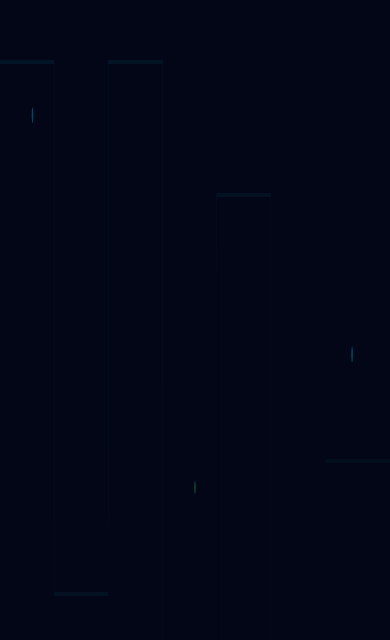
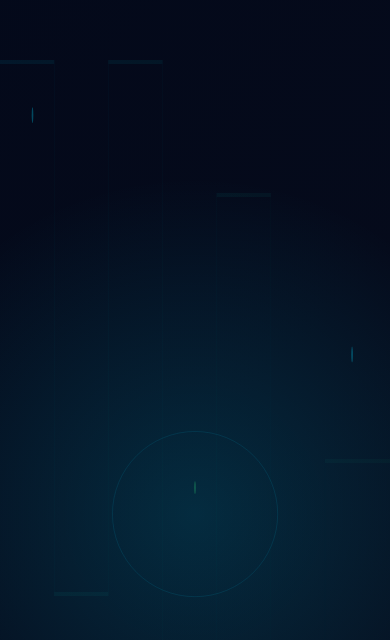
Before and after one commit to NIYHIYASREE/sparkonix, a React (Vite) app in the folder template1/: page / in a window 390 px wide. Shown: the part 204-844 px from the top of the page. Built offline with nearby package versions, Linux system fonts and the light colour scheme.

Commit message:
Improve mobile navigation and touch interactions

```diff
--- a/template1/src/components/common/CircuitBackground.jsx
+++ b/template1/src/components/common/CircuitBackground.jsx
@@ -1,7 +1,40 @@
+import { useState } from 'react'
+
 function CircuitBackground() {
+  const [pointer, setPointer] = useState({ x: 50, y: 30 })
+  const [ripples, setRipples] = useState([])
+
+  function handlePointerMove(event) {
+    const bounds = event.currentTarget.getBoundingClientRect()
+    setPointer({
+      x: ((event.clientX - bounds.left) / bounds.width) * 100,
+      y: ((event.clientY - bounds.top) / bounds.height) * 100
+    })
+  }
+
+  function handlePointerDown(event) {
+    const bounds = event.currentTarget.getBoundingClientRect()
+    const ripple = {
+      id: `${Date.now()}-${Math.random()}`,
+      x: event.clientX - bounds.left,
+      y: event.clientY - bounds.top
+    }
+    setRipples((current) => [...current.slice(-3), ripple])
+  }
+
   return (
-    <div className="pointer-events-none absolute inset-0 opacity-30">
-      <svg className="h-full w-full" viewBox="0 0 1440 900" preserveAspectRatio="none" aria-hidden="true">
+    <div
+      className="touch-ripple-field absolute inset-0 z-0 overflow-hidden"
+      onPointerMove={handlePointerMove}
+      onPointerDown={handlePointerDown}
+      style={{ '--pointer-x': `${pointer.x}%`, '--pointer-y': `${pointer.y}%` }}
+      aria-hidden="true"
+    >
+      <div className="touch-ripple-glow" />
+      {ripples.map((ripple) => (
+        <span key={ripple.id} className="touch-ripple" style={{ left: ripple.x, top: ripple.y }} />
+      ))}
+      <svg className="h-full w-full opacity-30" viewBox="0 0 1440 900" preserveAspectRatio="none">
         <defs>
           <linearGradient id="trace" x1="0" y1="0" x2="1" y2="1">
             <stop offset="0%" stopColor="#00D9FF" stopOpacity="0.24" />
--- a/template1/src/components/layout/Navbar.jsx
+++ b/template1/src/components/layout/Navbar.jsx
@@ -1,6 +1,7 @@
 import { useEffect, useState } from 'react'
 import { Link, NavLink } from 'react-router-dom'
 import { motion } from 'framer-motion'
+import { Menu, X } from 'lucide-react'
 
 const navItems = [
   { label: 'Home', path: '/' },
@@ -13,12 +14,20 @@ const navItems = [
 
 function Navbar() {
   const [scrolled, setScrolled] = useState(false)
+  const [menuOpen, setMenuOpen] = useState(false)
 
   useEffect(() => {
     const onScroll = () => setScrolled(window.scrollY > 12)
     window.addEventListener('scroll', onScroll)
     return () => window.removeEventListener('scroll', onScroll)
   }, [])
+
+  useEffect(() => {
+    document.body.style.overflow = menuOpen ? 'hidden' : ''
+    return () => {
+      document.body.style.overflow = ''
+    }
+  }, [menuOpen])
 
   return (
     <motion.header
@@ -34,7 +43,8 @@ function Navbar() {
           <img src="/assets/college-logo.png" alt="Anna University Logo" className="h-10 w-auto" />
           <div className="flex flex-col">
             <span className="text-xs font-semibold text-cyan-300 uppercase tracking-[0.2em]">NEXTRON '26</span>
-            <span className="text-xs text-slate-400">அண்ணா பல்கலைக்கழகம்</span>
+            <span className="hidden text-xs text-slate-400 sm:block">University College of Engineering, Tindivanam</span>
+            <span className="text-xs text-slate-400 sm:hidden">UCE Tindivanam</span>
           </div>
         </Link>
         <nav className="hidden items-center gap-6 md:flex">
@@ -52,7 +62,39 @@ function Navbar() {
             </NavLink>
           ))}
         </nav>
+        <button
+          type="button"
+          aria-label={menuOpen ? 'Close navigation menu' : 'Open navigation menu'}
+          aria-expanded={menuOpen}
+          onClick={() => setMenuOpen((open) => !open)}
+          className="relative z-50 rounded-xl border border-slate-700/80 bg-slate-900/80 p-2 text-cyan-200 transition hover:border-cyan-300/60 md:hidden"
+        >
+          {menuOpen ? <X size={22} /> : <Menu size={22} />}
+        </button>
       </div>
+      {menuOpen && (
+        <motion.nav
+          initial={{ opacity: 0, height: 0 }}
+          animate={{ opacity: 1, height: 'auto' }}
+          exit={{ opacity: 0, height: 0 }}
+          className="border-t border-cyan-400/10 bg-slate-950/95 px-6 py-5 shadow-glow md:hidden"
+        >
+          <div className="mx-auto grid max-w-7xl gap-2">
+            {navItems.map((item) => (
+              <NavLink
+                key={item.path}
+                to={item.path}
+                onClick={() => setMenuOpen(false)}
+                className={({ isActive }) =>
+                  `rounded-xl px-4 py-3 text-sm transition ${isActive ? 'bg-cyan-400/10 text-cyan-200' : 'text-slate-300 hover:bg-slate-900 hover:text-cyan-200'}`
+                }
+              >
+                {item.label}
+              </NavLink>
+            ))}
+          </div>
+        </motion.nav>
+      )}
     </motion.header>
   )
 }
--- a/template1/src/index.css
+++ b/template1/src/index.css
@@ -73,3 +73,43 @@ select {
 ::selection {
   background: rgba(0, 217, 255, 0.24);
 }
+
+.touch-ripple-field {
+  background: radial-gradient(circle at var(--pointer-x) var(--pointer-y), rgba(0, 217, 255, 0.16), transparent 20%),
+    linear-gradient(135deg, rgba(8, 20, 38, 0.2), rgba(10, 15, 30, 0.88));
+  transition: background 180ms ease-out;
+}
+
+.touch-ripple-glow {
+  position: absolute;
+  left: var(--pointer-x);
+  top: var(--pointer-y);
+  width: 11rem;
+  height: 11rem;
+  border: 1px solid rgba(0, 217, 255, 0.26);
+  border-radius: 999px;
+  transform: translate(-50%, -50%);
+  animation: pointer-breathe 2.8s ease-in-out infinite;
+  pointer-events: none;
+}
+
+.touch-ripple {
+  position: absolute;
+  width: 1rem;
+  height: 1rem;
+  border: 1px solid rgba(57, 255, 136, 0.7);
+  border-radius: 999px;
+  transform: translate(-50%, -50%);
+  animation: water-ripple 1.6s cubic-bezier(0.1, 0.7, 0.3, 1) forwards;
+  pointer-events: none;
+}
+
+@keyframes water-ripple {
+  from { opacity: 0.75; width: 1rem; height: 1rem; box-shadow: 0 0 0 0 rgba(0, 217, 255, 0.32); }
+  to { opacity: 0; width: 26rem; height: 26rem; box-shadow: 0 0 0 2rem rgba(0, 217, 255, 0); }
+}
+
+@keyframes pointer-breathe {
+  0%, 100% { opacity: 0.35; transform: translate(-50%, -50%) scale(0.9); }
+  50% { opacity: 0.8; transform: translate(-50%, -50%) scale(1.08); }
+}
--- a/template1/src/pages/Home.jsx
+++ b/template1/src/pages/Home.jsx
@@ -12,7 +12,7 @@ function Home() {
   return (
     <section className="relative overflow-hidden px-6 pt-28 pb-20 lg:px-8">
       <CircuitBackground />
-      <div className="mx-auto max-w-7xl">
+      <div className="relative z-10 mx-auto max-w-7xl">
         <div className="grid gap-10 lg:grid-cols-[1.1fr_0.9fr] lg:items-end">
           <motion.div
             initial={{ opacity: 0, y: 24 }}
```
